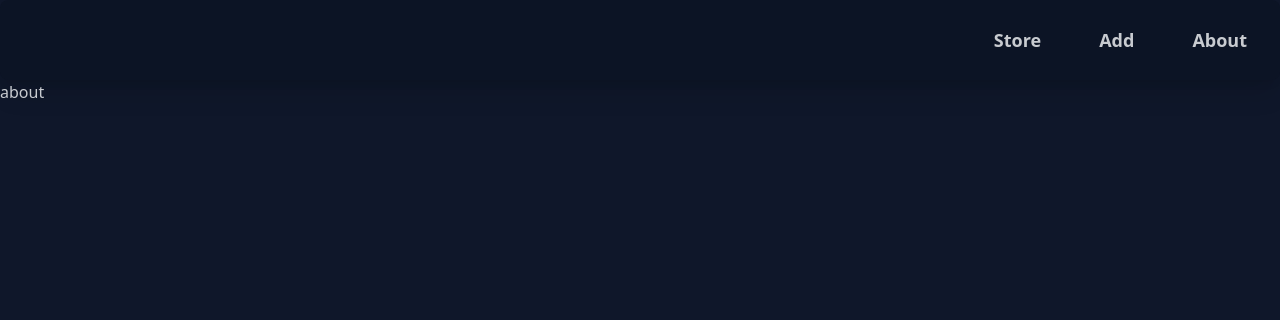
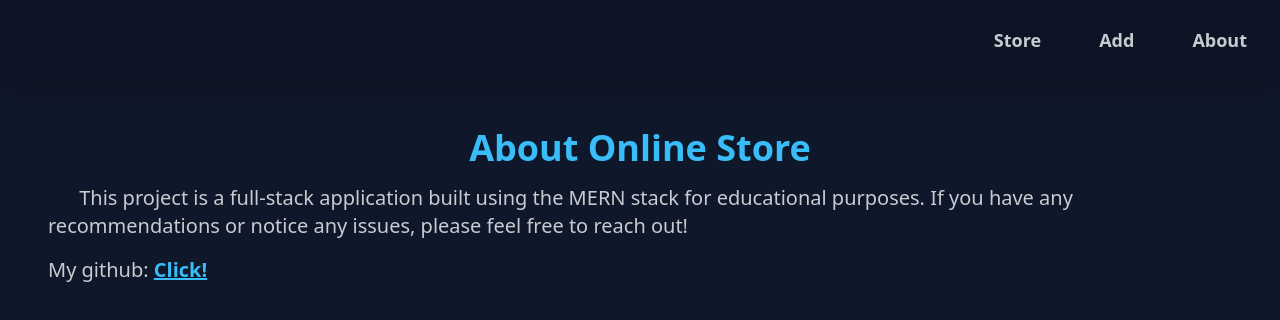
Before and after one commit to wnmay/online-store, a React (Vite) app in the folder frontend/: page /about in a window 1280 px wide. Shown: the top 320 px of the page. Built offline with nearby package versions, Linux system fonts and the light colour scheme.

Commit message:
feat: about page

```diff
--- a/frontend/src/pages/About.jsx
+++ b/frontend/src/pages/About.jsx
@@ -1,7 +1,12 @@
 const About = ()=>{
     return(
         <>
-        <div>about</div>
+        <div className="flex flex-col justify-center item-center m-12 gap-4">
+        <div className="text-primary text-center text-4xl font-bold">About Online Store</div>
+        <div className="text-xl">&nbsp;&nbsp;&nbsp;&nbsp;&nbsp;&nbsp;This project is a full-stack application built using the MERN stack for educational purposes. If you have any recommendations or notice any issues, please feel free to reach out!</div>
+        <div className="text-xl">My github: <a href="https://github.com/wnmay" className="underline text-primary font-bold hover:text-secondary">Click!</a></div>
+
+        </div>
         </>
     )
 }
```
